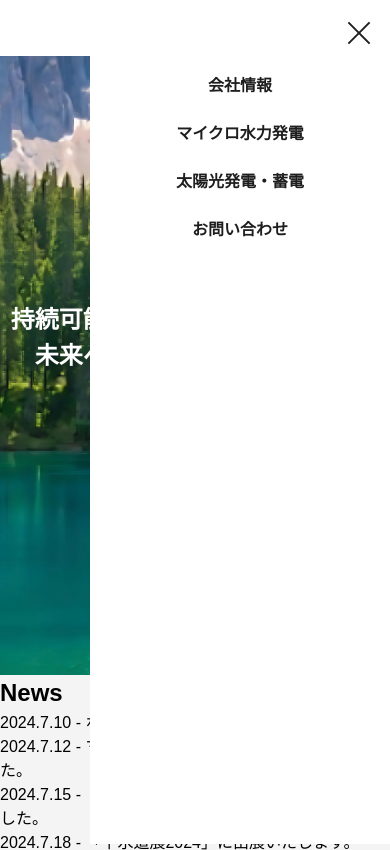
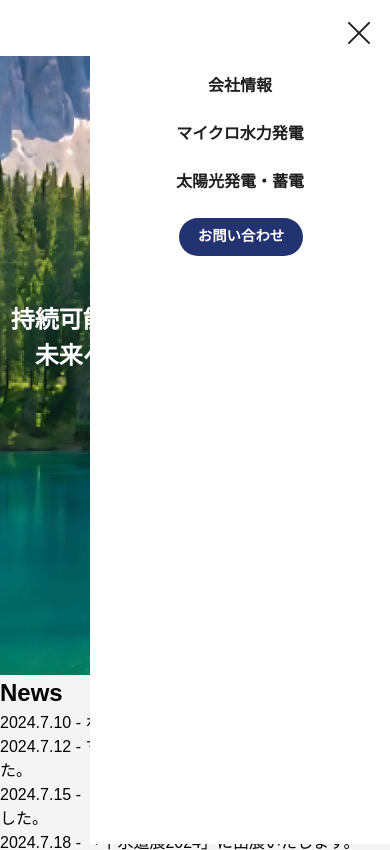
Before and after one commit to taimomo/HP_remake, a PHP site: page / in a window 390 px wide, after a click that opens the changed part. Shown: the top 850 px of the page. Run offline with PHP 8.4, Linux system fonts and the light colour scheme.

Commit message:
contact btn colar change not menu status

```diff
--- a/css/style.css
+++ b/css/style.css
@@ -21,22 +21,31 @@ header {
     text-align: center;
     position: fixed;
     width: 100%;
-}
 
     nav {
         padding: 10px;
-    text-align: center;
         a {
             color: #1e1e1e;
             margin: 0 10px;
             text-decoration: none;
             font-weight: bold;
         }
-    .nav,
         .nav_items {
             display: flex;
+            align-items: center;
             .nav_list {
                 padding-left: 1.5rem;
+            }
+            .contact_btn a {
+                display: inline-block;
+                background-color: #233270;
+                color: #fff;
+                padding: 0.5rem 1.2rem;
+                border-radius: 30px;
+                font-family: Arial, sans-serif;
+                font-size: 0.9rem;
+                font-weight: bold;
+                margin-right: 0.5rem;
             }
         }
     }
@@ -55,10 +64,10 @@ nav {
             object-fit: contain;
         }
     }
+}
 
 @media screen and (max-width: 768px) {
     header {
-        flex-direction: column;
         padding: 0.5rem 0;
 
         #nav_btn {
@@ -109,6 +118,7 @@ nav {
         .logo {
             width: 80px;
             height: 40px;
+            margin: 0 auto;
             img {
                 width: 100%;
                 height: 100%;
@@ -116,7 +126,7 @@ nav {
             }
         }
 
-        nav {
+        .nav {
             width: 300px;
             height: 100vh;
             position: fixed;
--- a/index.html
+++ b/index.html
@@ -30,14 +30,16 @@
             </div>
             <nav class="nav">
                 <ul class="nav_items">
-                    <li class="nav_list"><a href="#company">会社情報</a></li>
+                    <li class="nav_list">
+                        <a href="#company">会社情報</a>
+                    </li>
                     <li class="nav_list">
                         <a href="#micro">マイクロ水力発電</a>
                     </li>
                     <li class="nav_list">
                         <a href="#solar">太陽光発電・蓄電</a>
                     </li>
-                    <li class="nav_list">
+                    <li class="nav_list contact_btn">
                         <a href="#contact">お問い合わせ</a>
                     </li>
                 </ul>
```
Lines whose indentation alone changed are shown as unchanged.
